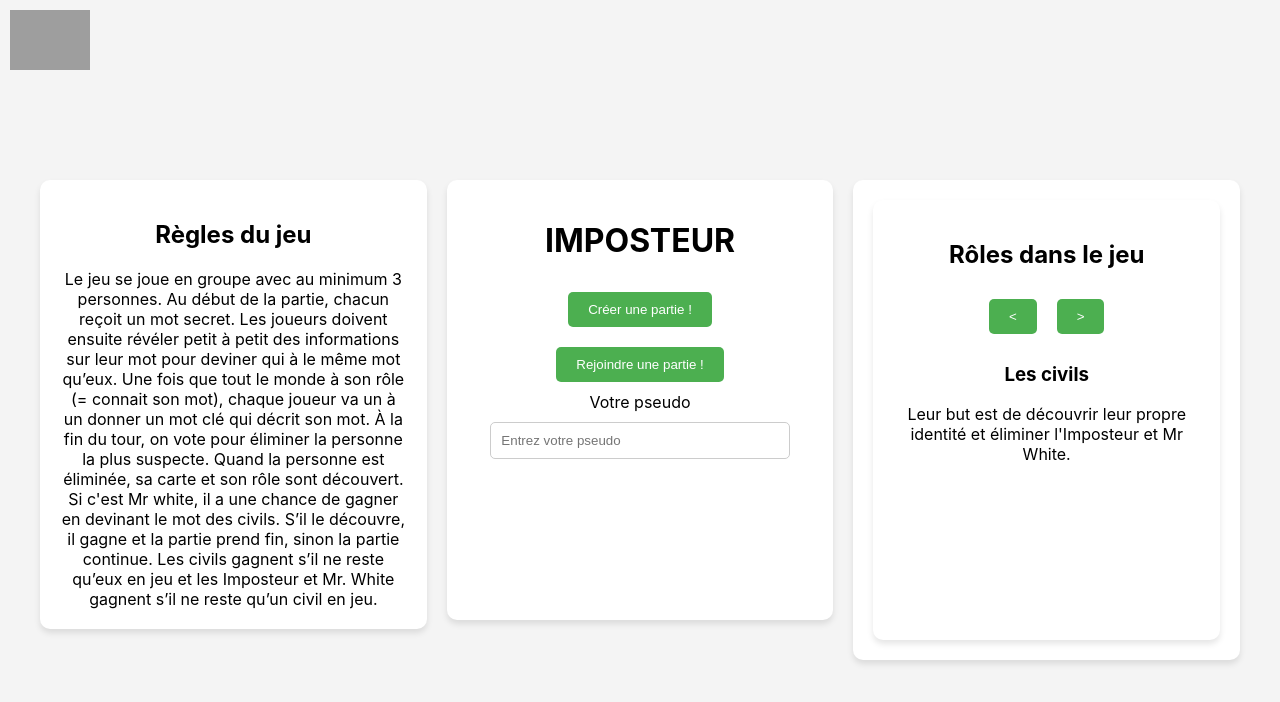
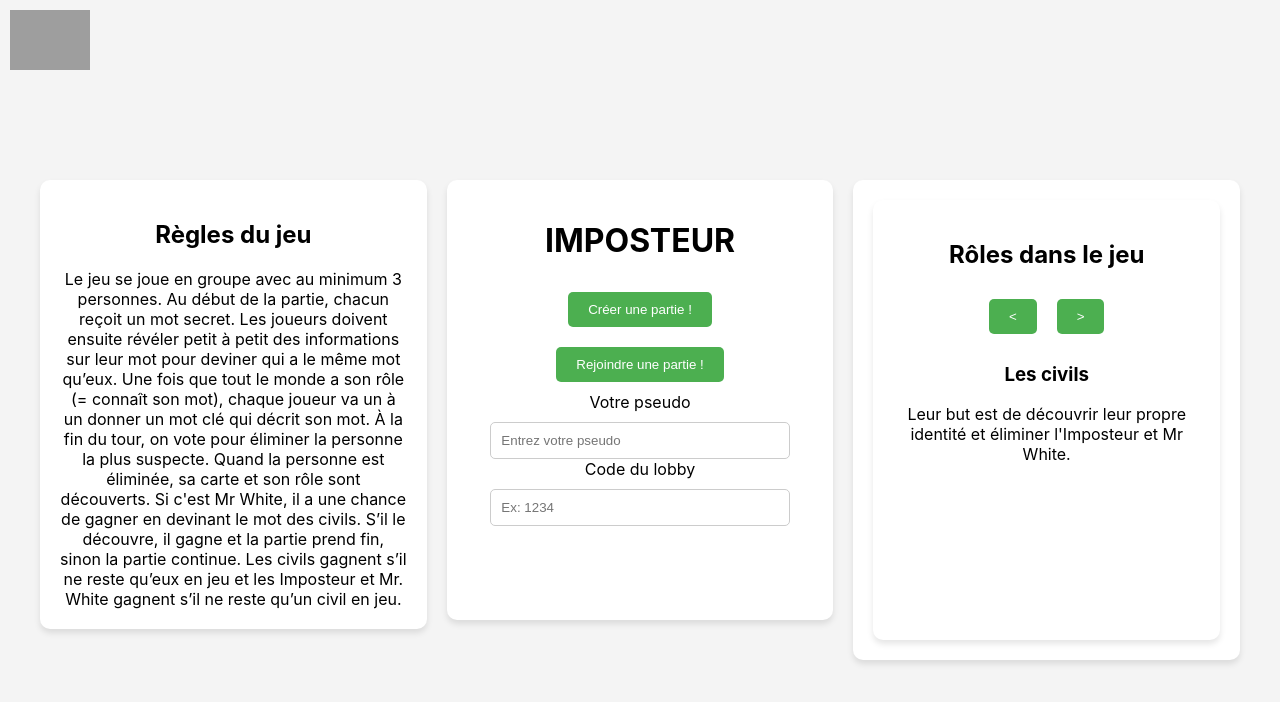
Before and after one commit to LeandreGi/imposteur_AWS, a React (Create React App) app in the folder imposteur_aws/: page / in a window 1280 px wide. Shown: the top 702 px of the page. Built offline with nearby package versions, Linux system fonts and the light colour scheme; no server answers; grey boxes are pictures that could not be loaded.

Commit message:
Mise en place de la génération aléatoire du lobby ID + De la gestion du bouton pour rejoindre un lobby existant

```diff
--- a/imposteur_aws/src/pages/connection_page/connection_page.jsx
+++ b/imposteur_aws/src/pages/connection_page/connection_page.jsx
@@ -1,4 +1,3 @@
-
 import socket from '../socket';
 import './connection_page.css';
 import { useState } from 'react';
@@ -58,9 +57,12 @@ function ConnectionPage() {
         alert('Le jeu va commencer !');
     };
 
+    // État pour le pseudo
     const [username, setUsername] = useState('');
+    // État pour afficher d’éventuelles erreurs
     const [error, setError] = useState('');
     const navigate = useNavigate();
+    const [lobbyCode, setLobbyCode] = useState('');
 
     const handleCreateGame = () => {
         if (username.trim() === '') {
@@ -69,7 +71,7 @@ function ConnectionPage() {
         }
         setError('');
 
-        const generatedLobbyId = '1234';
+        const generatedLobbyId = Math.floor(1000 + Math.random() * 9000).toString();
 
         socket.emit('joinLobby', {
             pseudo: username,
@@ -80,15 +82,17 @@ function ConnectionPage() {
     };
 
      const handleJoinGame = () => {
-
-        // logique pour rejoindre une partie
-
          if (username.trim() === '') {
              setError('Veuillez entrer un pseudo.');
              return;
          }
+         if (lobbyCode.trim() === '') {
+             setError('Veuillez entrer un code de lobby.');
+             return;
+         }
          setError('');
-        navigate('/lobby');
+
+         socket.emit('joinLobby', { pseudo: username, lobbyId: lobbyCode });
      };
 
     return (
@@ -96,26 +100,54 @@ function ConnectionPage() {
             <div className='page_wrapper'>
                 <div className='game_starter'>
                     <h1>IMPOSTEUR</h1>
+
+                    {/* Boutons d’origine */}
                     <button onClick={handleCreateGame}>Créer une partie !</button>
                     <button onClick={handleJoinGame}>Rejoindre une partie !</button>
 
+                    {/* Champ pseudo */}
                     <div>
                         <label htmlFor="username">
                             Votre pseudo
                         </label>
-                        <input type="text" id="username" value={username} onChange={(e) => setUsername(e.target.value)} placeholder="Entrez votre pseudo"/>
+                        <input
+                            type="text"
+                            id="username"
+                            value={username}
+                            onChange={(e) => setUsername(e.target.value)}
+                            placeholder="Entrez votre pseudo"
+                        />
                         {error && <p>{error}</p>}
                     </div>
+
+                     <div>
+                        <label htmlFor="lobbyCode">Code du lobby</label>
+                        <input
+                           type="text"
+                           id="lobbyCode"
+                           value={lobbyCode}
+                           onChange={(e) => setLobbyCode(e.target.value)}
+                           placeholder="Ex: 1234"
+                        />
+                      </div>
+
                 </div>
 
                 <div className='regles_box'>
                     <h2>Règles du jeu</h2>
                     <div className='regles_txt'>
                         Le jeu se joue en groupe avec au minimum 3 personnes.
-                        Au début de la partie, chacun reçoit un mot secret. Les joueurs doivent ensuite révéler petit à petit des informations sur leur mot pour deviner qui à le même mot qu’eux.
-                        Une fois que tout le monde à son rôle (= connait son mot), chaque joueur va un à un donner un mot clé qui décrit son mot. À la fin du tour, on vote pour éliminer la personne la plus suspecte.
-                        Quand la personne est éliminée, sa carte et son rôle sont découvert. Si c'est Mr white, il a une chance de gagner en devinant le mot des civils. S’il le découvre, il gagne et la partie prend fin, sinon la partie continue.
-                        Les civils gagnent s’il ne reste qu’eux en jeu et les Imposteur et Mr. White gagnent s’il ne reste qu’un civil en jeu.
+                        Au début de la partie, chacun reçoit un mot secret. Les joueurs
+                        doivent ensuite révéler petit à petit des informations sur leur mot
+                        pour deviner qui a le même mot qu’eux.
+                        Une fois que tout le monde a son rôle (= connaît son mot),
+                        chaque joueur va un à un donner un mot clé qui décrit son mot.
+                        À la fin du tour, on vote pour éliminer la personne la plus suspecte.
+                        Quand la personne est éliminée, sa carte et son rôle sont découverts.
+                        Si c'est Mr White, il a une chance de gagner en devinant le mot des civils.
+                        S’il le découvre, il gagne et la partie prend fin, sinon la partie continue.
+                        Les civils gagnent s’il ne reste qu’eux en jeu et les Imposteur et Mr. White
+                        gagnent s’il ne reste qu’un civil en jeu.
                     </div>
                 </div>
 
```
Also changed, not shown: imposteur_aws/server.js (+31 -2 lines). Lines whose indentation alone changed are shown as unchanged.
